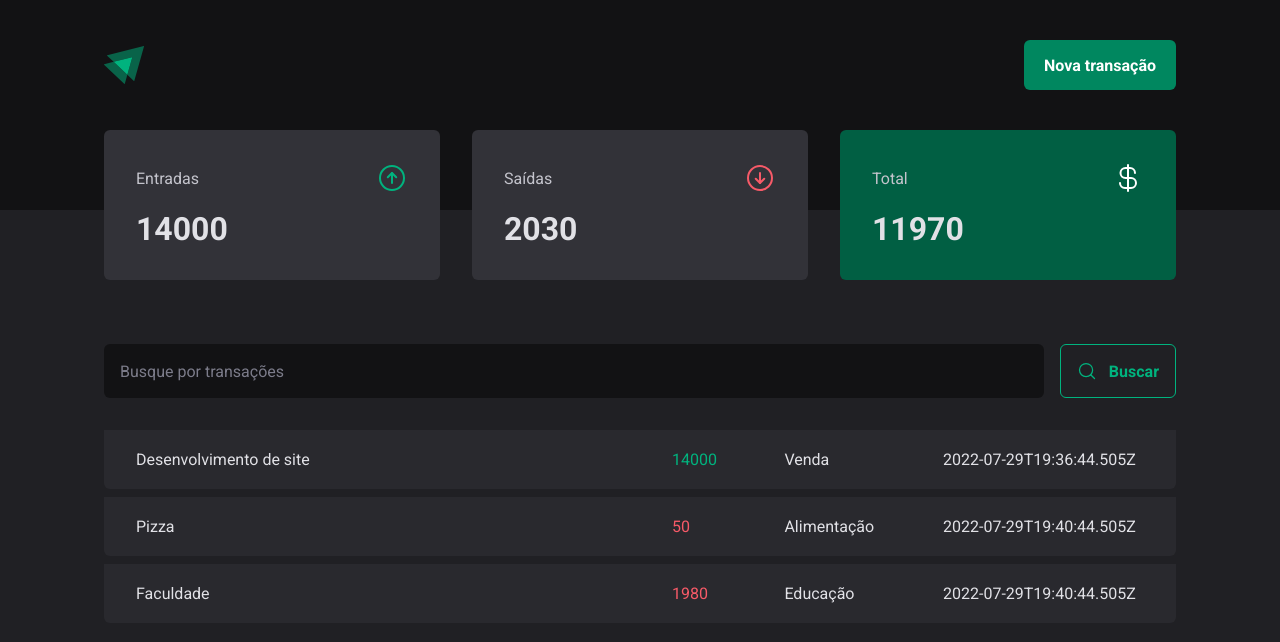
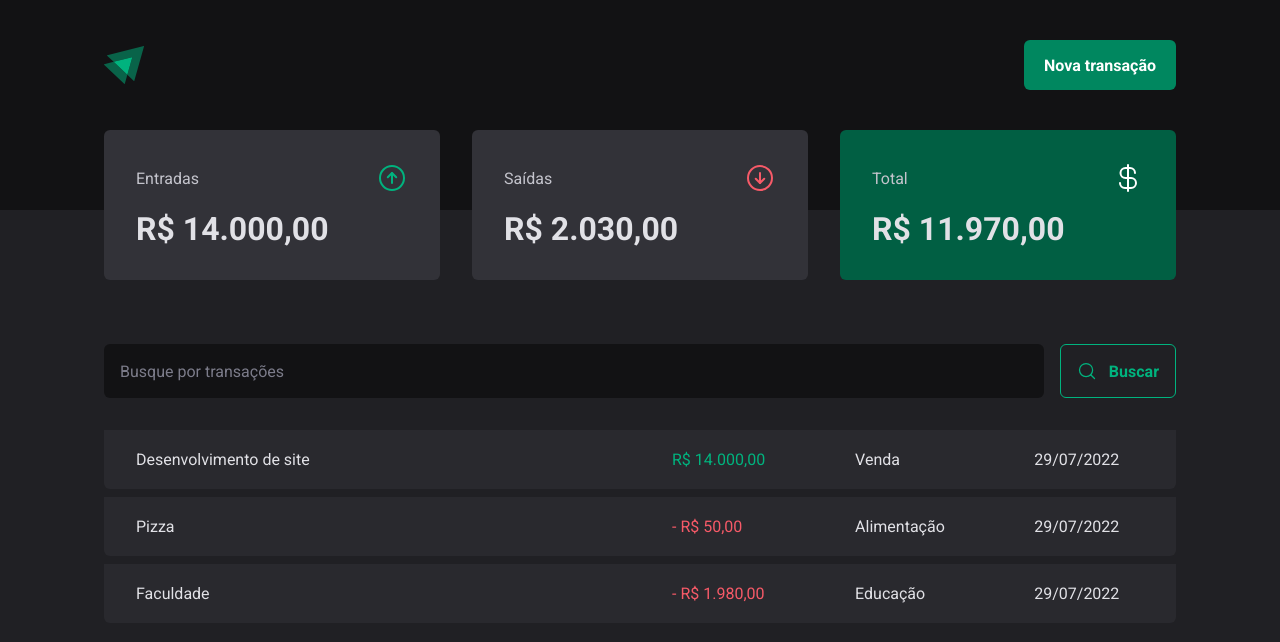
Before and after one commit to Danilo55Amaral/dtmoney2.0, a React (Vite) app: page / in a window 1280 px wide. Shown: the top 642 px of the page. Built offline with nearby package versions, Linux system fonts and the light colour scheme; data requests are answered from the project's data file.

Commit message:
Formatando Valores

```diff
--- a/src/components/Summary/index.tsx
+++ b/src/components/Summary/index.tsx
@@ -1,6 +1,7 @@
 import { ArrowCircleDown, ArrowCircleUp, CurrencyDollar } from "phosphor-react";
 import { useContext } from "react";
 import { TransactionsContext } from "../../contexts/TransactionsContext";
+import { priceFormatter } from "../../utils/formatter";
 import { SummaryCard, SummaryContainer } from "./styles";
 
 export function Summary() {
@@ -35,7 +36,7 @@ export function Summary() {
                     <ArrowCircleUp size={32} color="#00b37e" />
                 </header>
 
-                <strong>{summary.income}</strong>
+                <strong>{priceFormatter.format(summary.income)}</strong>
             </SummaryCard>
             <SummaryCard>
                 <header>
@@ -43,7 +44,7 @@ export function Summary() {
                     <ArrowCircleDown size={32} color="#f75a68" />
                 </header>
 
-                <strong>{summary.outcome}</strong>
+                <strong>{priceFormatter.format(summary.outcome)}</strong>
             </SummaryCard>
             <SummaryCard variant="green">
                 <header>
@@ -51,7 +52,7 @@ export function Summary() {
                     <CurrencyDollar size={32} color="#fff" />
                 </header>
 
-                <strong>{summary.total}</strong>
+                <strong>{priceFormatter.format(summary.total)}</strong>
             </SummaryCard>
         </SummaryContainer>
     );
--- a/src/pages/Transactions/index.tsx
+++ b/src/pages/Transactions/index.tsx
@@ -4,6 +4,8 @@ import { Summary } from "../../components/Summary";
 import { SearchForm } from "./components/SeachForm";
 import { PriceHighlight, TransactionsContainer, TransactionsTable } from "./styles";
 import { TransactionsContext } from './../../contexts/TransactionsContext';
+import { priceFormatter } from "../../utils/formatter";
+import { dateFormatter } from './../../utils/formatter';
 
 export function Transactions() {
     const { transactions } = useContext(TransactionsContext);
@@ -22,11 +24,12 @@ export function Transactions() {
                                     <td width="50%">{transaction.description}</td>
                                     <td>
                                         <PriceHighlight variant={transaction.type}>
-                                            {transaction.price}
+                                            {transaction.type == 'outcome' && '- '}
+                                            {priceFormatter.format(transaction.price)}
                                         </PriceHighlight>
                                     </td>
                                     <td>{transaction.category}</td>
-                                    <td>{transaction.createdAt}</td>
+                                    <td>{dateFormatter.format(new Date(transaction.createdAt))}</td>
                                 </tr>
                             )
                         })}
--- /dev/null
+++ b/src/utils/formatter.ts
@@ -0,0 +1,6 @@
+export const dateFormatter = new Intl.DateTimeFormat('pt-BR');
+
+export const priceFormatter = new Intl.NumberFormat('pt-BR', {
+    style: 'currency',
+    currency: 'BRL',
+})
```
Also changed, not shown: 1 other file (tests, documents, lock files or other folders).
